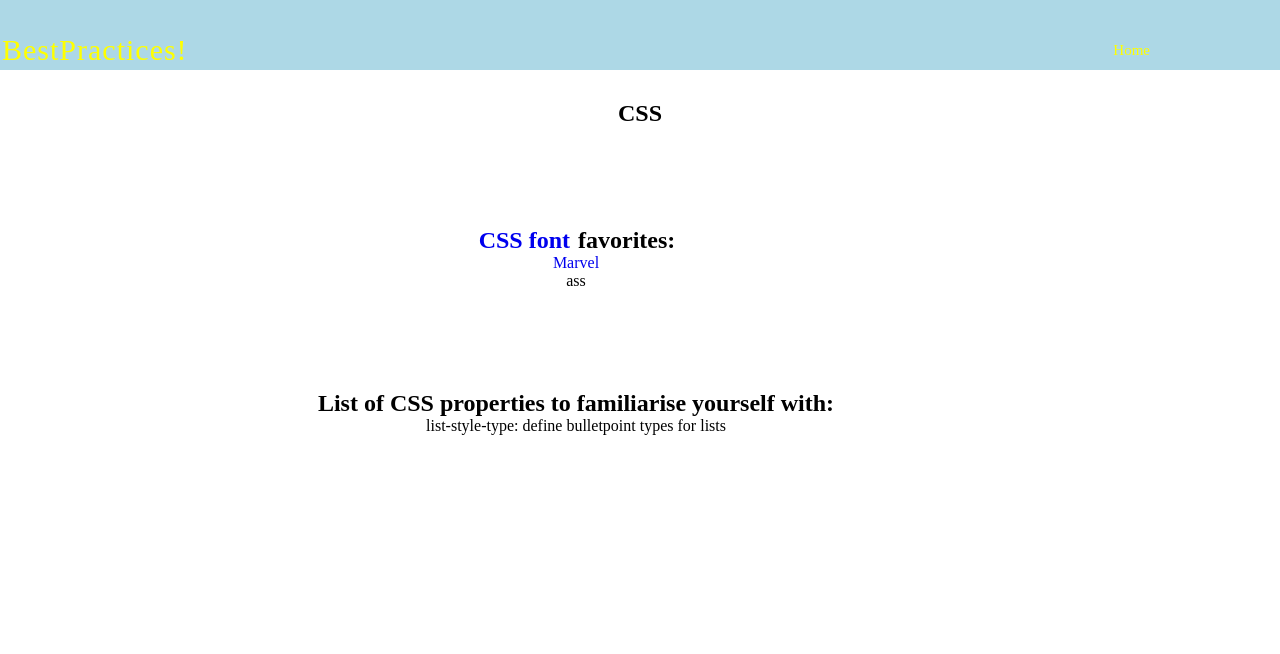
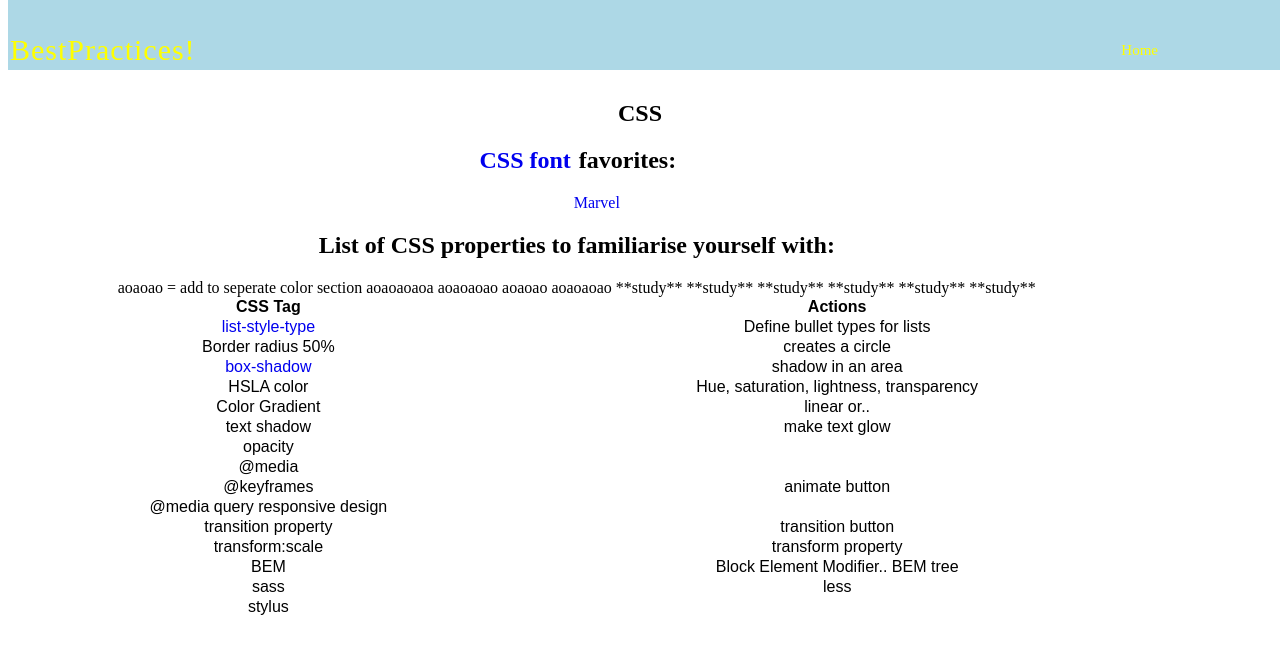
Before and after one commit to JackOB95-lab/git_testPRO, a plain HTML site: page bestPractice/css.html in a window 1280 px wide. Drawn offline with Linux system fonts and the light colour scheme.

Commit message:
front end added, best practice additions

```diff
--- a/bestPractice/bestPractice.css
+++ b/bestPractice/bestPractice.css
@@ -1,7 +1,5 @@
 *{
-    margin: 0;
-    padding: 0;
-    text-align: ;
+    text-align:center ;
 }
 
 a{
@@ -13,9 +11,7 @@ body{
     text-align: center;
 
 }
-h2{
-    margin-top: 100px;
-}
+
 .wrapper{
     width: 90%;
     margin: 0px;
--- a/bestPractice/css.html
+++ b/bestPractice/css.html
@@ -29,12 +29,82 @@
             <h2><a href="https://fonts.google.com/">CSS font </a>favorites:</h2>
             <ul>
                 <li style="list-style-type: none;"><a href="https://fonts.google.com/?query=marvel+">Marvel</a></li>
-                <li style="list-style-type: none;">ass</li>
+                <li style="list-style-type: none;"></li>
             </ul>
 
             <h2>List of CSS properties to familiarise yourself with:</h2>
-        <table>
-            <tr>list-style-type: define bulletpoint types for lists</tr>
+        <table style="  font-family: arial, sans-serif; border-collapse:collapse; width: 100%;">
+            <tr>
+                <th>CSS Tag</th>
+                <th>Actions</th>
+            </tr>
+            <tr>
+                <td><a href="https://www.w3schools.com/cssref/pr_list-style-type.php">list-style-type</a></td>
+                <td>Define bullet types for lists</td>
+            </tr>
+            <tr>
+                <td>Border radius 50%</td>
+                <td>creates a circle</td>
+            </tr>
+            <tr>
+                <td><a href="https://www.w3schools.com/css/css3_shadows_box.asp">box-shadow</a></td>
+                <td>shadow in an area</td>
+            </tr>
+
+            aoaoao = add to seperate color section
+            <tr>
+                <td>HSLA color</td> aoaoaoaoa
+                <td>Hue, saturation, lightness, transparency</td>
+            </tr>
+            <tr>
+                <td>Color Gradient</td> aoaoaoao
+                <td>linear or.. </td>
+            </tr>
+            <tr>
+                <td>text shadow</td> aoaoao
+                <td>make text glow </td>
+            </tr>
+            <tr>
+                <td>opacity </td> aoaoaoao
+                <td></td>
+            </tr>
+            <tr>
+                <td>@media</td> **study**
+                <td></td>
+            </tr>
+            <tr>
+                <td>@keyframes</td>
+                <td>animate button</td>    **study**
+            </tr>
+            <tr>
+                <td>@media query responsive design</td> **study**
+                <td></td>
+            </tr>
+            <tr>
+                <td>transition property</td>
+                <td>transition button</td> **study**
+            </tr>
+            <tr>
+                <td>transform:scale</td>
+                <td>transform property</td> **study**
+            </tr>
+            <tr>
+                <td>BEM</td>
+                <td>Block Element Modifier.. BEM tree </td> **study**
+            </tr>
+            <tr>
+                <td>sass</td>
+                <td>less</td>
+            </tr>
+            <tr>
+                <td>stylus</td>
+                <td></td>
+            </tr>
+            <tr>
+                <td></td>
+                <td></td>
+            </tr>
+
         </table>
         </div>
     </div>
--- /dev/null
+++ b/frontEndMentor/noJava/QR.css
@@ -0,0 +1,32 @@
+*{
+    font-family: 'Lucida Sans', 'Lucida Sans Regular', 'Lucida Grande', 'Lucida Sans Unicode', Geneva, Verdana, sans-serif;
+}
+
+body{
+    background-color: gray;
+}
+
+.container1{
+    background: white;
+    color: black;
+    text-align: center;
+    padding: 8px;
+    border-radius: 10px ;
+    max-width: 300px;
+
+}
+
+img{
+    display: block;
+    margin: auto;
+    border-radius: 10px;
+}
+
+p{
+    color: grey;
+}
+
+
+.cardText{
+**may need to be added at a later stage **
+}
```
Also changed, not shown: bestPractice/apps.html (+4 -2 lines), bestPractice/htmlBP.html (+1 -1 lines), bestPractice/index.html (+1 -1 lines), bestPractice/java.html (+1 -1 lines), frontEndMentor/noJava/QR.html (added, +21 -0 lines).
